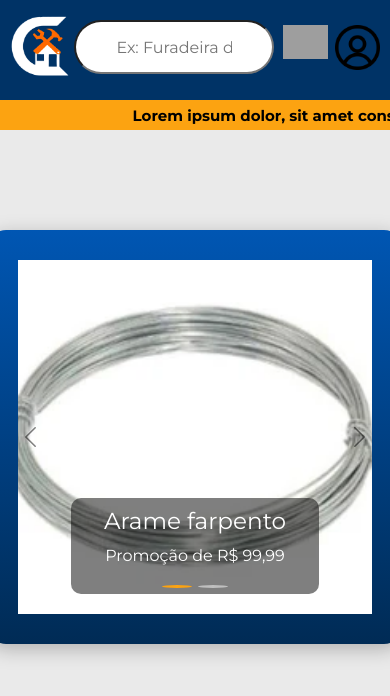
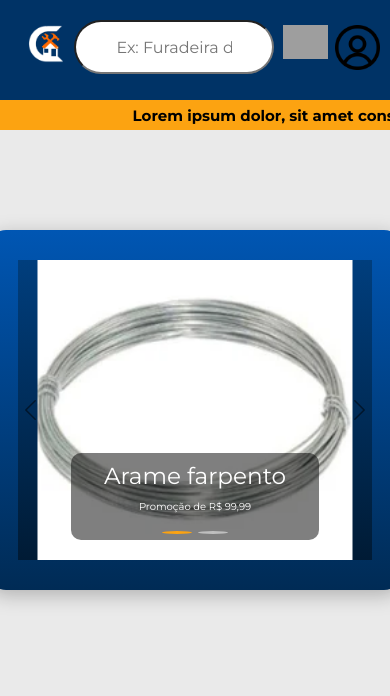
Before and after one commit to Soyalzeetos/Projeto-Extensionista-2025-2, a PHP site: page / in a window 390 px wide; the page is wider, and only the part inside the window is pictured. Shown: the top 696 px of that part. Run offline with PHP 8.4, Linux system fonts and the light colour scheme; grey boxes are pictures that could not be loaded.

Commit message:
carrossel responsivo

```diff
--- a/index.html
+++ b/index.html
@@ -12,7 +12,6 @@
 
   <link href="https://fonts.googleapis.com/css2?family=Montserrat:wght@400;700&display=swap" rel="stylesheet">
   <!--Fonte do Spotify, NÃO APAGA JAVORKA-->
-  <link rel="stylesheet" href="style.css" />
 </head>
 
 <body>
@@ -37,7 +36,7 @@
   <div class="row">
     <div class="col-lg-3"></div>
 
-    <div class="col-lg-6 caixa-promocao">
+    <div class="col-12 col-md-8 col-lg-6 mx-auto caixa-promocao">
       <div id="promocao" class="carousel slide" data-bs-ride="carousel" data-bs-interval="5000">
 
         <div class="carousel-indicators">
@@ -75,10 +74,7 @@
     </div>
 
     <div class="col-lg-3"></div>
-</body>
-
-<div class="col-lg-3"></div>
-</div>
+  </div>
 </body>
 
 </html>
--- a/style.css
+++ b/style.css
@@ -11,7 +11,32 @@ body {
     background-color: #EAEAEA;
 }
 
+@media (max-width: 600px) {
+  .carousel-item img {
+    height: 200px;
+    object-fit: cover;
+  }
+  .carousel-control-next,
+  .carousel-control-prev {
+    width: 12%;
+    font-size: 30px;
+  }
+  .caixa-promocao {
+    margin-top: 30px;
+    padding: 10px;
+  }
+  .carousel-caption {
+    font-size: 10px;
+    padding: 10px;
+  }
+}
 
+@media (max-width: 900px) {
+  .carousel-item img {
+    height: 300px;
+    object-fit: contain;
+  }
+}
 /*---------------carrosel-----------------*/
 .caixa-promocao {
     margin-top: 100px;
@@ -177,11 +202,11 @@ body {
 }
 }
 
-@media (max-width: 600px) { /*Celulares*/
+@media (max-width: 600px) {/*Celulares*/
     .logo {
-    width: 75px;
-    margin-left: 5px;
-    margin-top: 15px;
+    width: 45px;
+    margin-left: 25px;
+    margin-top: 25px;
     float: left;
 }
 
```
